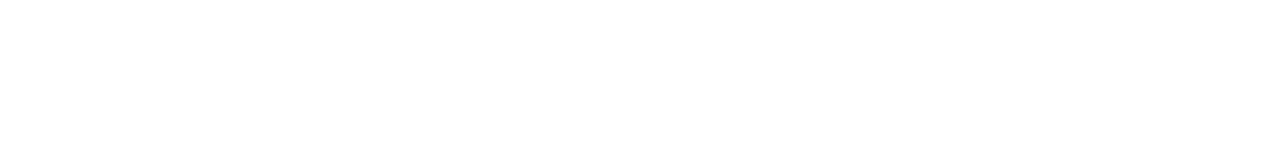
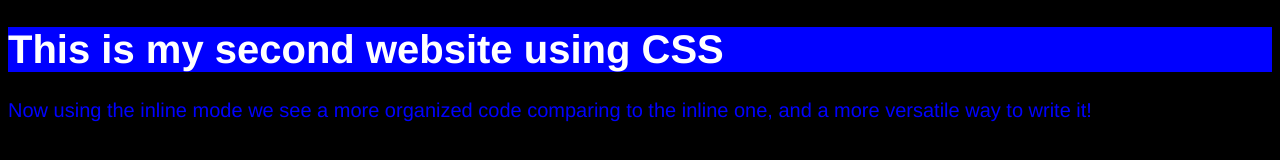
Before and after one commit to LeonardoAndrade-Leo/Learning-HTML, a plain HTML site: page internal_css/index.html in a window 1280 px wide. Drawn offline with Linux system fonts and the light colour scheme.

Commit message:
external css

```diff
--- /dev/null
+++ b/css_external/style.css
@@ -0,0 +1,18 @@
+@charset "UTF-8";
+  body {
+            background-color: black;
+            font-family: 'Franklin Gothic Medium', 'Arial Narrow', Arial, sans-serif;
+            font-size: 20px;
+            color: #b76e79;
+        }
+        h1 {
+            color: white;
+            background-color:#b76e79;
+        }
+        p{
+            color:#b76e79
+
+        }
+        a{
+            color: #b76e79;
+        }
--- a/internal_css/index.html
+++ b/internal_css/index.html
@@ -3,9 +3,26 @@
 <head>
     <meta charset="UTF-8">
     <meta name="viewport" content="width=device-width, initial-scale=1.0">
-    <title>Document</title>
+    <title>Internal/Local CSS</title>
+    <style>
+        body {
+            background-color: black;
+            font-family: 'Franklin Gothic Medium', 'Arial Narrow', Arial, sans-serif;
+            font-size: 20px;
+        }
+        h1 {
+            color: white;
+            background-color:blue;
+        }
+        p{
+            color:blue
+
+        }
+    </style>
 </head>
+ <!--I'll basically write the same code as the "Inline CSS" but with a different form!-->
 <body>
-
+    <h1>This is my second website using CSS</h1>
+    <p>Now using the inline mode we see a more organized code comparing to the inline one, and a more versatile way to write it!</p>
 </body>
 </html>
```
Also changed, not shown: css_external/index.html (added, +16 -0 lines), css_external/second_page.html (added, +15 -0 lines).
